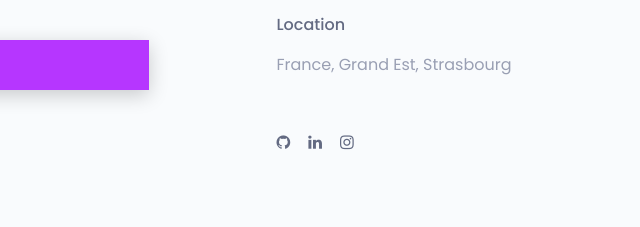
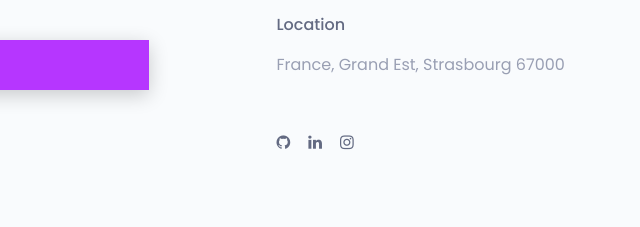
Before and after one commit to SharokhKeshawarz/SharokhKeshawarz.github.io, a plain HTML site: page index.html in a window 1280 px wide. Shown: the part 5302-5529 px from the top of the page, 476-1116 px from the left. Drawn offline with nearby package versions, Linux system fonts and the light colour scheme.

Commit message:
Finished

```diff
--- a/index.html
+++ b/index.html
@@ -619,7 +619,7 @@
                   </div>
                   <div class="single-contact-add-info">
                     <h3>Location</h3>
-                    <p>France, Grand Est, Strasbourg</p>
+                    <p>France, Grand Est, Strasbourg 67000</p>
                   </div>
                 </div>
               </div><!--/.contact-adress-->
```
